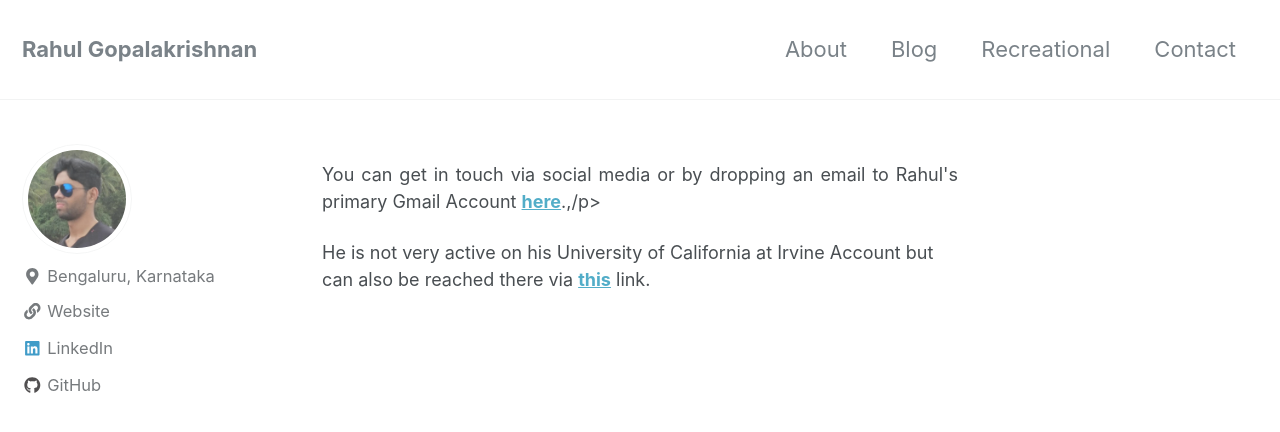
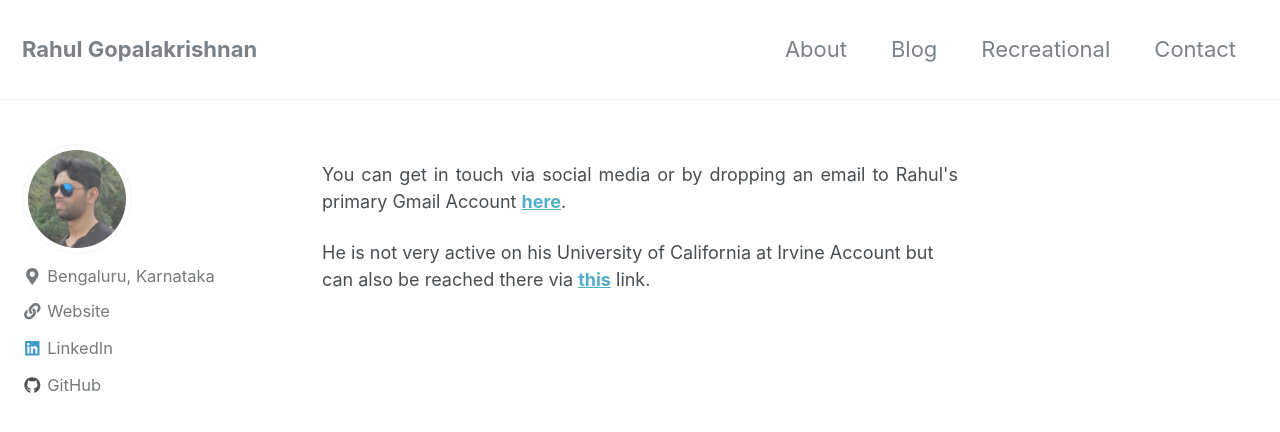
Before and after one commit to gopalrahulrg/gopalrahulrg.github.io, a Jekyll site: the page built from _pages/contact.html, in a window 1280 px wide and 900 px high. Shown: the top 432 px of the window. Built offline with Jekyll 4.4.1, drawn with Linux system fonts in a browser that asks for light colours; nearby versions of some CDN libraries.

Commit message:
Update contact.html

```diff
--- a/_pages/contact.html
+++ b/_pages/contact.html
@@ -4,6 +4,6 @@ permalink: /contact/
 header:
 ---
 
-<font size="4"><p style='text-align: justify;'>You can get in touch via social media or by dropping an email to Rahul's primary Gmail Account <a href=mailto:"gopalrahul.rg@gmail.com"><b>here</b></a>.,/p>
+<font size="4"><p style='text-align: justify;'>You can get in touch via social media or by dropping an email to Rahul's primary Gmail Account <a href=mailto:"gopalrahul.rg@gmail.com"><b>here</b></a>.</p>
 
 <p>He is not very active on his University of California at Irvine Account but can also be reached there via <a href=mailto:"rahulg@uci.edu"><b>this</b></a> link.</p>
```
